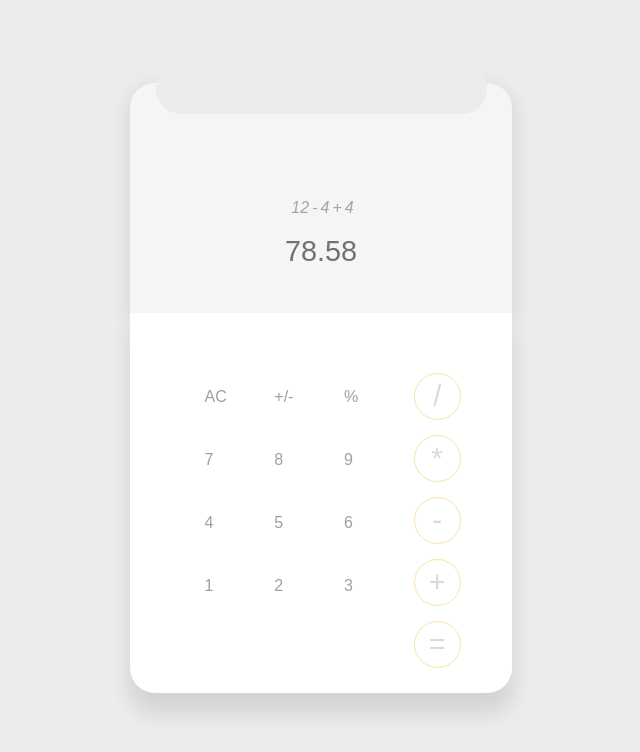
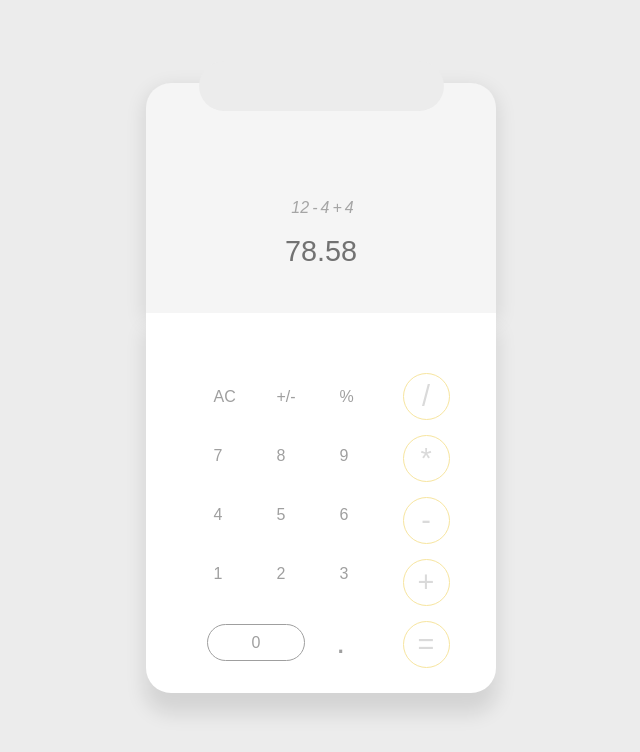
Before and after one commit to earlhansg/calculator-app, a React (Create React App) app: page / in a window 1280 px wide. Shown: the top 752 px of the page, without its empty margins (319-959 px from the left). Built offline with nearby package versions, Linux system fonts and the light colour scheme.

Commit message:
T1-The calculator app design is now in its final state

```diff
--- a/src/components/calculator/DeviceBody.js
+++ b/src/components/calculator/DeviceBody.js
@@ -18,6 +18,10 @@ export const DeviceBody = () => {
         <span>1</span>
         <span>2</span>
         <span>3</span>
+        <span className={style.specialCharacter}>0</span>
+        <span className={style.specialCharacterDot}>
+          <span>.</span>
+        </span>
       </div>
       <div className={style.secondaryContent}>
         <span>/</span>
@@ -27,6 +31,5 @@ export const DeviceBody = () => {
         <span>=</span>
       </div>
     </div>
-
   </div>;
 };
--- a/src/components/calculator/device.module.css
+++ b/src/components/calculator/device.module.css
@@ -1,5 +1,5 @@
 .container {
-  width: 382px;
+  width: 350px;
   margin-top: 25px;
   font-family: Arial, Helvetica, sans-serif;
 }
@@ -15,8 +15,8 @@
   background-color: #ececec;
   padding: 25px;
   border-radius: 25px;
-  width: 281px;
-  margin-bottom: -31px;
+  width: 195px;
+  margin-bottom: -28px;
 }
 
 .header {
@@ -84,8 +84,18 @@
   color: #9f9f9f;
 }
 
+.primaryContent > span:last-child {
+  flex-basis: 34%;
+  color: #9f9f9f;
+  font-size: 2em;
+  display: flex;
+  justify-content: center;
+  margin-right: 26px;
+}
+
+
 .primaryContent > span:not(:nth-of-type(1), :nth-of-type(2), :nth-of-type(3)) {
-  margin-top: 30px;
+  margin-top: 26px;
 }
 
 .secondaryContent {
@@ -108,3 +118,23 @@
 .secondaryContent > span:not(:first-child) {
   margin-top: 15px;
 }
+
+.tertiary {
+  display: flex;
+  color: #9f9f9f;
+  flex-basis: 100%;
+}
+
+.specialCharacter {
+  height: 25px;
+  line-height: 25px;
+  width: 25px;
+  border-radius: 25px;
+  color: #dadada;
+  text-align: center;
+  cursor: pointer;
+  border: 1px solid #9f9f9f;
+  flex-grow: 0.7;
+  padding: 5px 0;
+  margin-right: 5px;
+}
```
